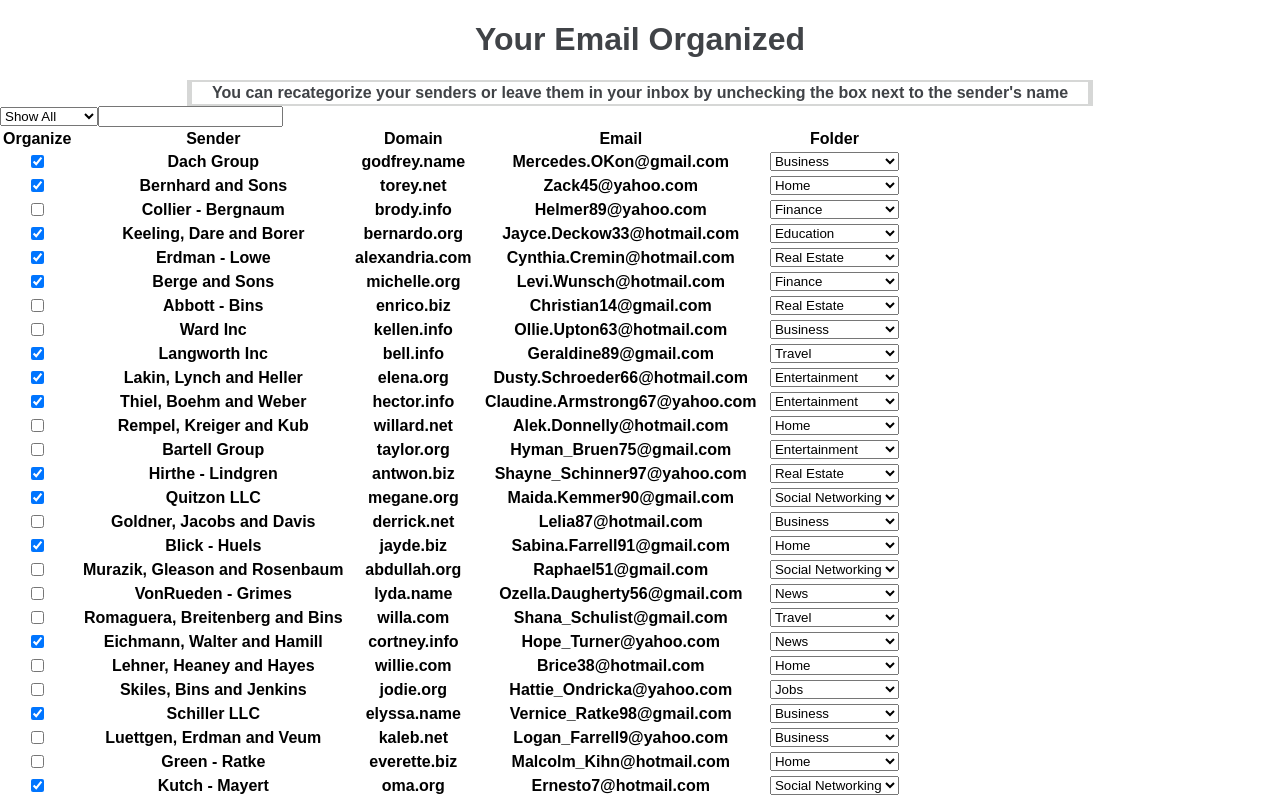
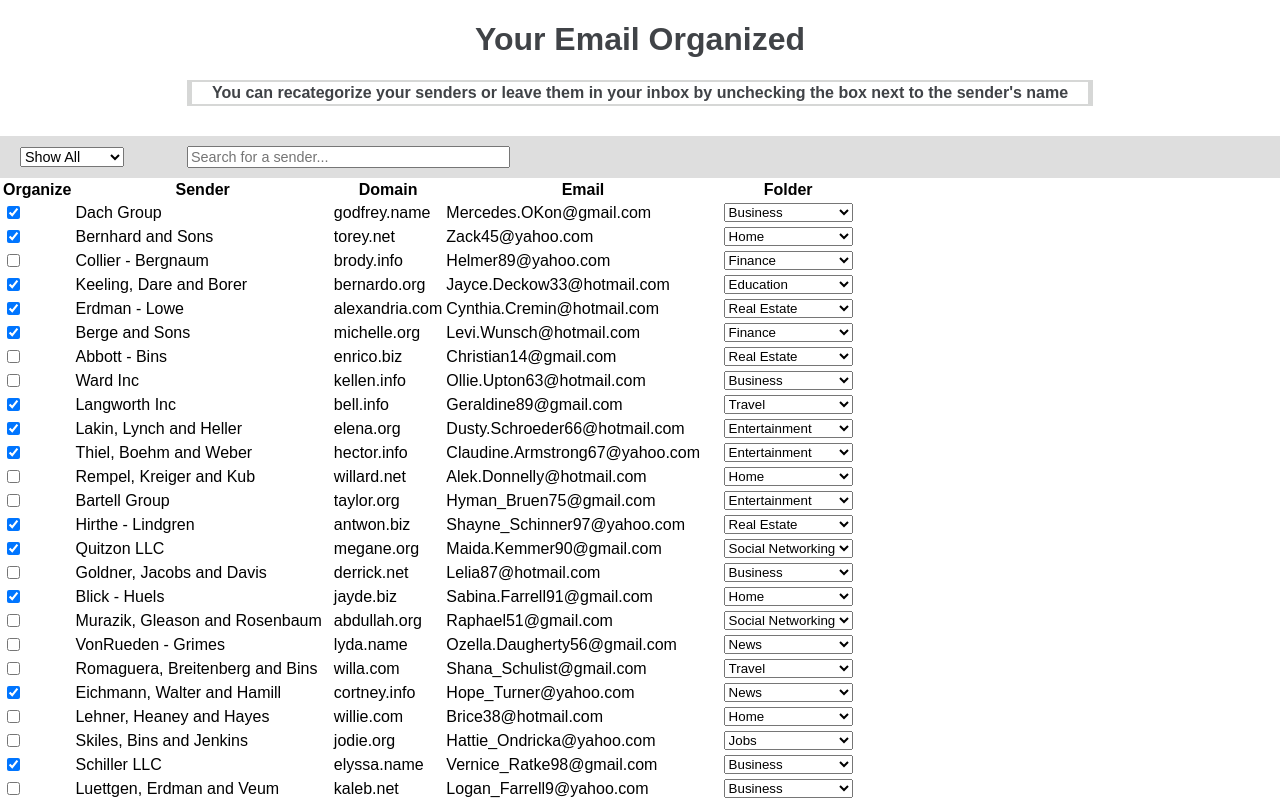
Before and after one commit to josekim/Code-Challenge-2, a React app: page / in a window 1280 px wide. Shown: the top 800 px of the page. Built offline with nearby package versions, Linux system fonts and the light colour scheme.

Commit message:
add css to search Bar

```diff
--- a/js/Header.jsx
+++ b/js/Header.jsx
@@ -5,6 +5,7 @@
 const HeaderWrapper = styled.div`
   text-align: center;
   color: #404347;
+  margin-bottom: 30px;
 `;
 
 const SubtextWrapper = styled.h2`
--- a/js/SearchBar.jsx
+++ b/js/SearchBar.jsx
@@ -1,6 +1,23 @@
 // @flow
 
 import React from 'react';
+import styled from 'styled-components';
+
+const SearchBarWrapper = styled.div`
+  background-color: #dedede;
+  padding-left: 20px;
+  padding-top: 10px;
+  padding-bottom: 10px;
+`;
+const DropDown = styled.select`
+  font-size: 0.9em;
+  margin-right: 5%;
+`;
+
+const SearchInput = styled.input`
+  width: 25%;
+  font-size: 0.9em;
+`;
 
 const SearchBar = (props: {
   option: string,
@@ -9,17 +26,17 @@
   searchTerm: string,
   handleSearchChange: Function
 }) => (
-  <div>
-    <select value={props.option} onChange={props.handleOptionChange}>
+  <SearchBarWrapper>
+    <DropDown value={props.option} onChange={props.handleOptionChange}>
       {props.dropDownOptions.map(choice => (
         <option value={choice} key={choice}>
           {choice}
         </option>
       ))}
-    </select>
+    </DropDown>
 
-    <input type="text" value={props.searchTerm} onChange={props.handleSearchChange} />
-  </div>
+    <SearchInput type="text" value={props.searchTerm} onChange={props.handleSearchChange} placeholder="Search for a sender..." />
+  </SearchBarWrapper>
 );
 
 export default SearchBar;
--- a/js/Table.jsx
+++ b/js/Table.jsx
@@ -6,9 +6,11 @@
 
 const Table = (props: {
   data: Array<data>,
+  //eslint-disable-next-line
   folderOptions: Array<string>,
   searchTerm: string,
   option: string,
+  //eslint-disable-next-line
   handleFolderChange: Function,
   handlesOrganizeChange: Function
 }) => (
--- a/js/TableLine.jsx
+++ b/js/TableLine.jsx
@@ -13,13 +13,13 @@
   handlesOrganizeChange: Function
 }) => (
   <tr>
-    <th>
+    <td>
       <input type="checkbox" name={props.sender} value={props.sender} checked={props.organize} onChange={props.handlesOrganizeChange} />
-    </th>
-    <th> {props.sender} </th>
-    <th> {props.domain} </th>
-    <th> {props.email} </th>
-    <th>
+    </td>
+    <td> {props.sender} </td>
+    <td> {props.domain} </td>
+    <td> {props.email} </td>
+    <td>
       <select value={props.folder} name={props.sender} onChange={props.handleFolderChange}>
         {props.folderOptions.map(choice => (
           <option value={choice} key={choice}>
@@ -27,7 +27,7 @@
           </option>
         ))}
       </select>
-    </th>
+    </td>
   </tr>
 );
 
```
